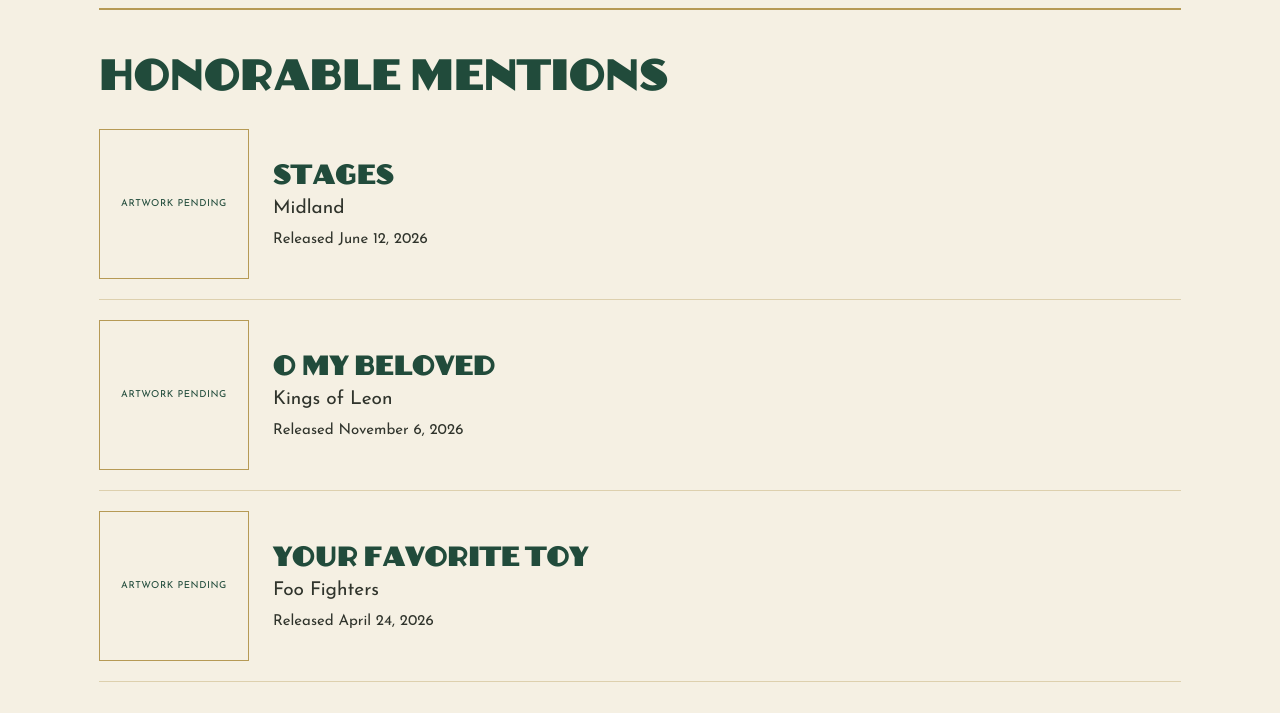
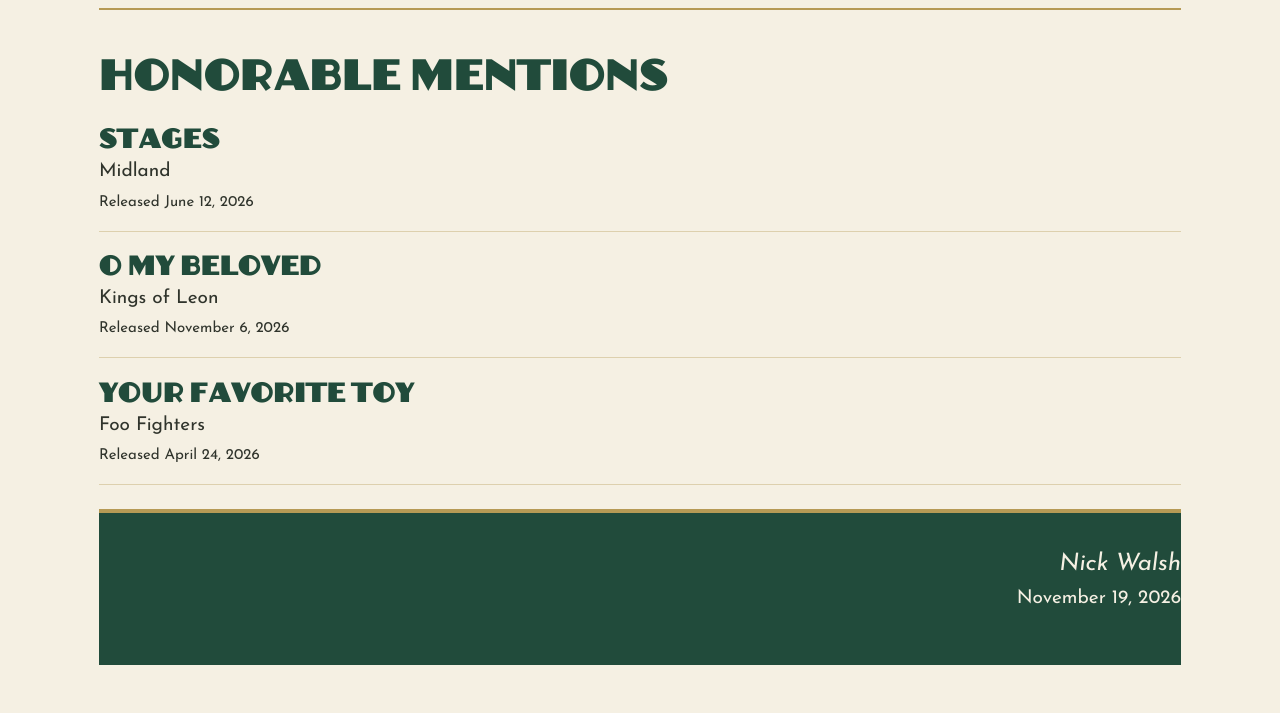
Before and after one commit to JamLaboratory/Jam-Lab, an Astro site: page /rankings/top-25-albums-2026 in a window 1280 px wide. Shown: the part 6070-6783 px from the top of the page. Built offline with nearby package versions, Linux system fonts and the light colour scheme; Astro itself is replaced by a stand-in of ours.

Commit message:
Display honorable mentions as text only

```diff
--- a/src/pages/rankings/top-25-albums-2026.astro
+++ b/src/pages/rankings/top-25-albums-2026.astro
@@ -16,11 +16,8 @@ const dateLabel = (iso) => new Date(iso+'T12:00:00Z').toLocaleDateString('en-US'
     </article>)}
   </div>
   <hr class="rule"/><h2>Honorable Mentions</h2>
-  <div class="album-list">{honorableMentions.map(album => <article class="album-entry">
-    <div class="album-art">{album.cover ? <img src={album.cover} alt={album.title+' album cover'} loading="lazy"/> : <span>ARTWORK PENDING</span>}</div>
-    <div><h3>{album.title}</h3><p>{album.artist}</p><div class="small">Released {dateLabel(album.released)}</div></div>
-  </article>)}</div>
+  <div class="honorable-list">{honorableMentions.map(album => <article class="honorable-entry"><h3>{album.title}</h3><p>{album.artist}</p><div class="small">Released {dateLabel(album.released)}</div></article>)}</div>
 <footer class="signature"><em>Nick Walsh</em><p>November 19, 2026</p></footer></Base>
-<style>.ranking-hero{display:block;width:100%;height:auto;margin:1.5rem 0 2rem;object-fit:contain}.byline{font-size:.9rem;letter-spacing:.04em}.signature{text-align:right;padding:2rem 0}.signature em{font-size:1.5rem}
+<style>.honorable-list{display:grid;gap:1rem;margin:1.5rem 0}.honorable-entry{padding-bottom:1rem;border-bottom:1px solid #b69a5560}.honorable-entry h3,.honorable-entry p{margin:.2rem 0}.ranking-hero{display:block;width:100%;height:auto;margin:1.5rem 0 2rem;object-fit:contain}.byline{font-size:.9rem;letter-spacing:.04em}.signature{text-align:right;padding:2rem 0}.signature em{font-size:1.5rem}
 .album-list{display:grid;gap:1.25rem;margin:2rem 0}.album-entry{display:grid;grid-template-columns:110px 1fr;align-items:center;gap:1.5rem;padding-bottom:1.25rem;border-bottom:1px solid #b69a5560}.album-entry h2,.album-entry h3{margin:.25rem 0}.album-entry p{margin:.25rem 0}.album-art{aspect-ratio:1;background:#f5f0e3;border:1px solid #b69a55;display:grid;place-items:center;overflow:hidden}.album-art img{width:100%;height:100%;object-fit:cover}.album-art span{font-size:.6rem;letter-spacing:.06em;color:#214b3b;text-align:center;padding:.5rem}@media(min-width:700px){.album-entry{grid-template-columns:150px 1fr}}
 </style>
```
